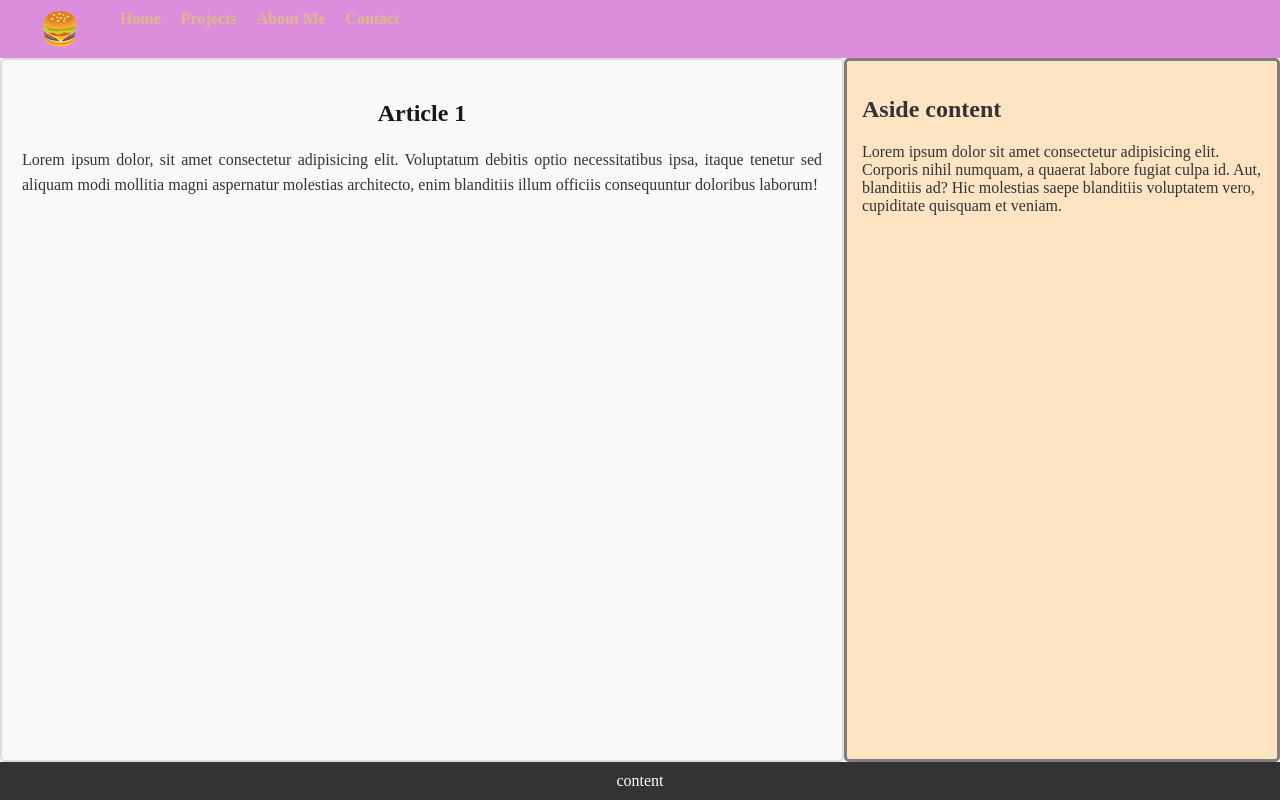
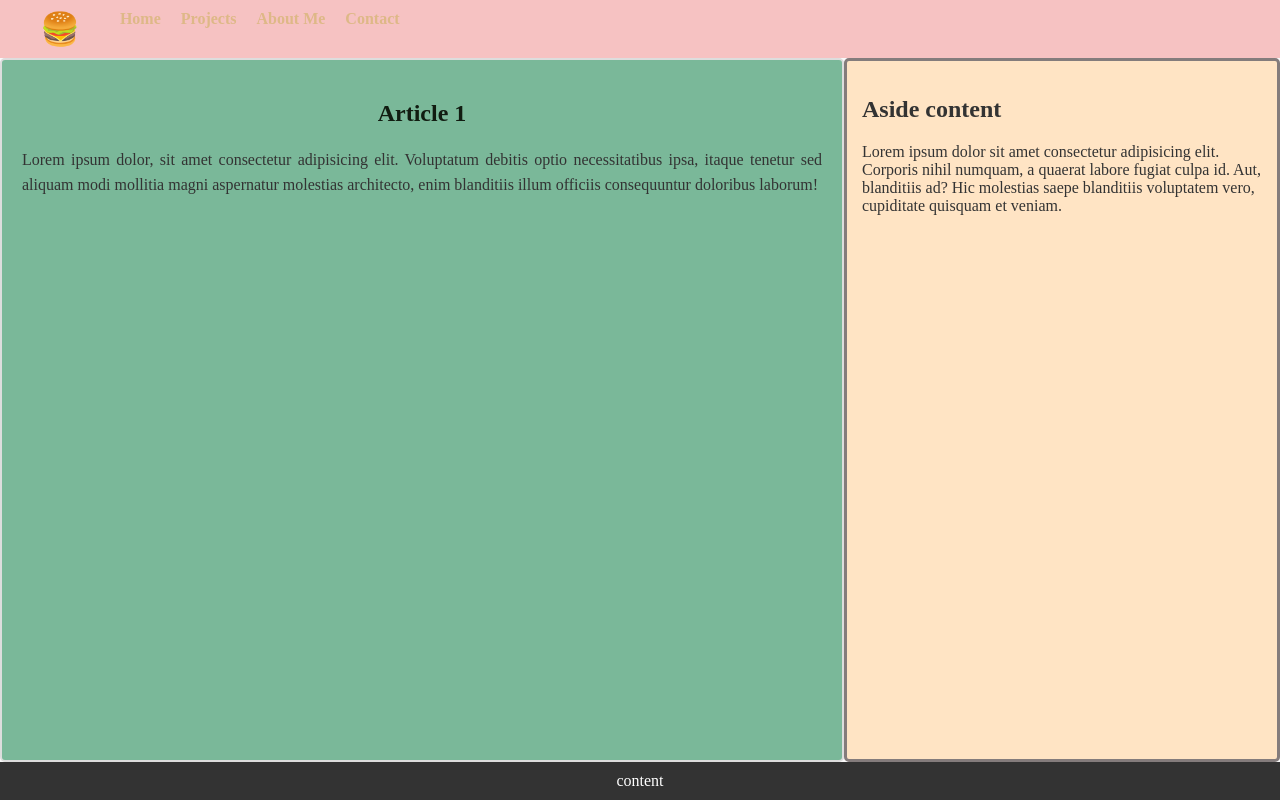
Before and after one commit to Anitaanets/alx_html_css, a plain HTML site: page css_basic/index.html in a window 1280 px wide. Drawn offline with Linux system fonts and the light colour scheme.

Commit message:
add all changes to index.html

```diff
--- a/css_basic/style.css
+++ b/css_basic/style.css
@@ -17,7 +17,7 @@ body {
     flex: 2; /* Takes up 2/3 of the space */
     overflow-y: auto; /* Enables vertical scrolling */
     font-family: 'Arial, sans-serif';
-    background-color: #f9f9f9;
+    background-color:hsl(150deg 30% 60%);
     padding: 20px;
     border: 2px solid #ddd;
     border-radius: 5px;
@@ -42,7 +42,7 @@ header {
     justify-content: flex-start; /* Align items to the left */
     align-items: center; /* Center items vertically */
     padding: 10px 20px;
-    background-color: rgb(220, 142, 220); /* Background color */
+    background-color:hsl(0 80% 50% / 25%); /* Background color */
     color: white; /* Text color */
 }
 /* For the navigation items */
```
